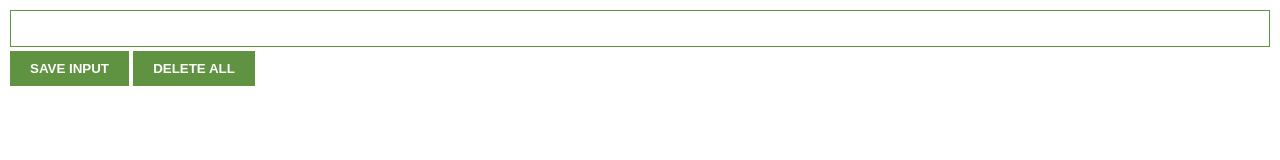
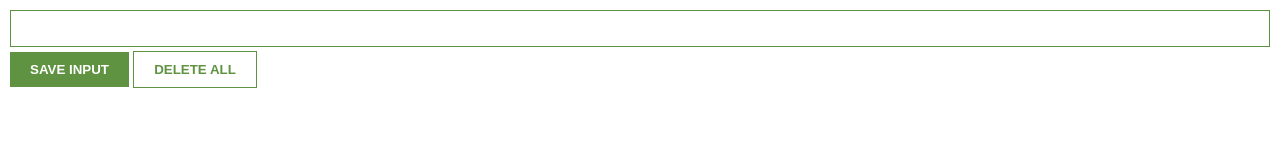
Before and after one commit to Vuthykol/Save-Website-URL, a browser extension: page index.html in a window 1280 px wide. Drawn offline with Linux system fonts and the light colour scheme.

Commit message:
Add styles for delete button and update existing styles
Added styles for delete button and adjusted existing styles.

```diff
--- a/index.css
+++ b/index.css
@@ -20,6 +20,14 @@ button{
   border: none;
   font-weight: bold;
 }
+#delete-btn{
+  background: #fff;
+  color: #5f9341;
+  padding: 10px 20px;
+  border: 1px solid #5f9341;
+  font-weight: bold;
+}
+
 
 ul{
   margin-top: 20px;
```
